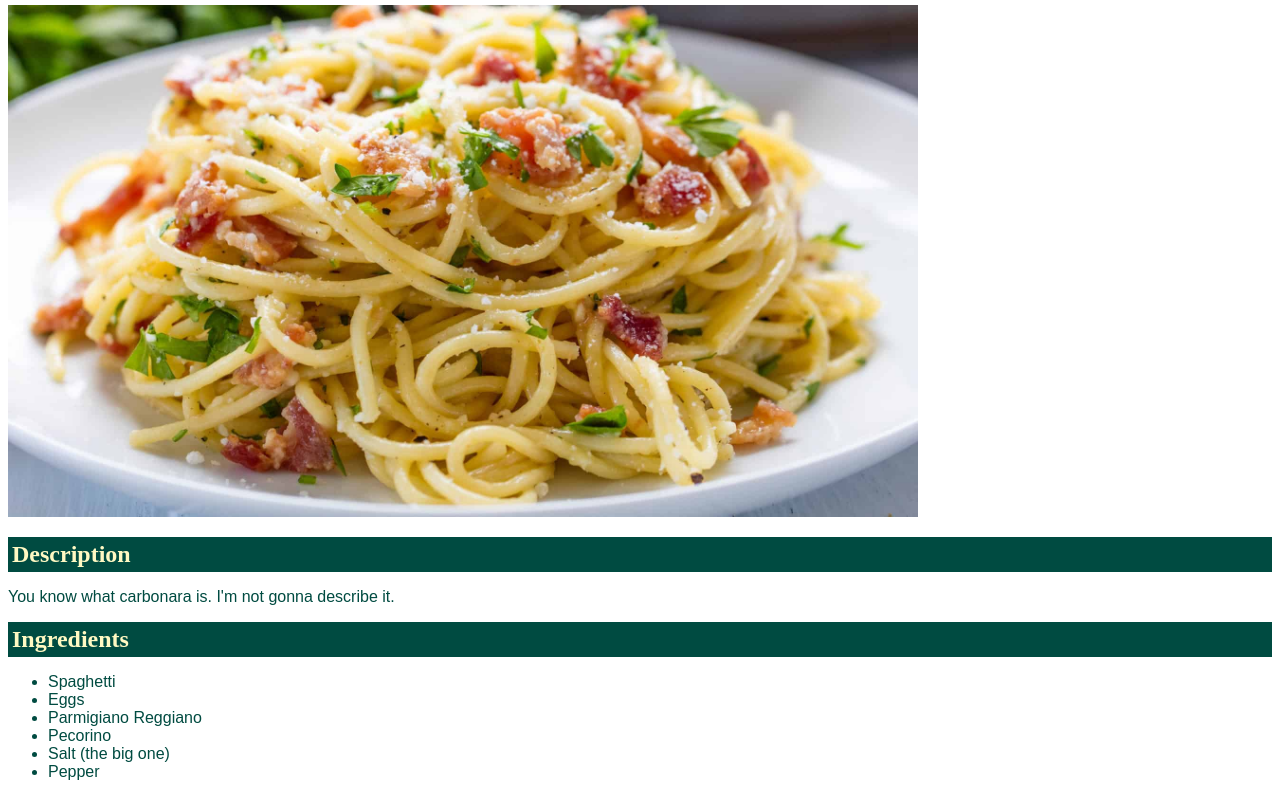
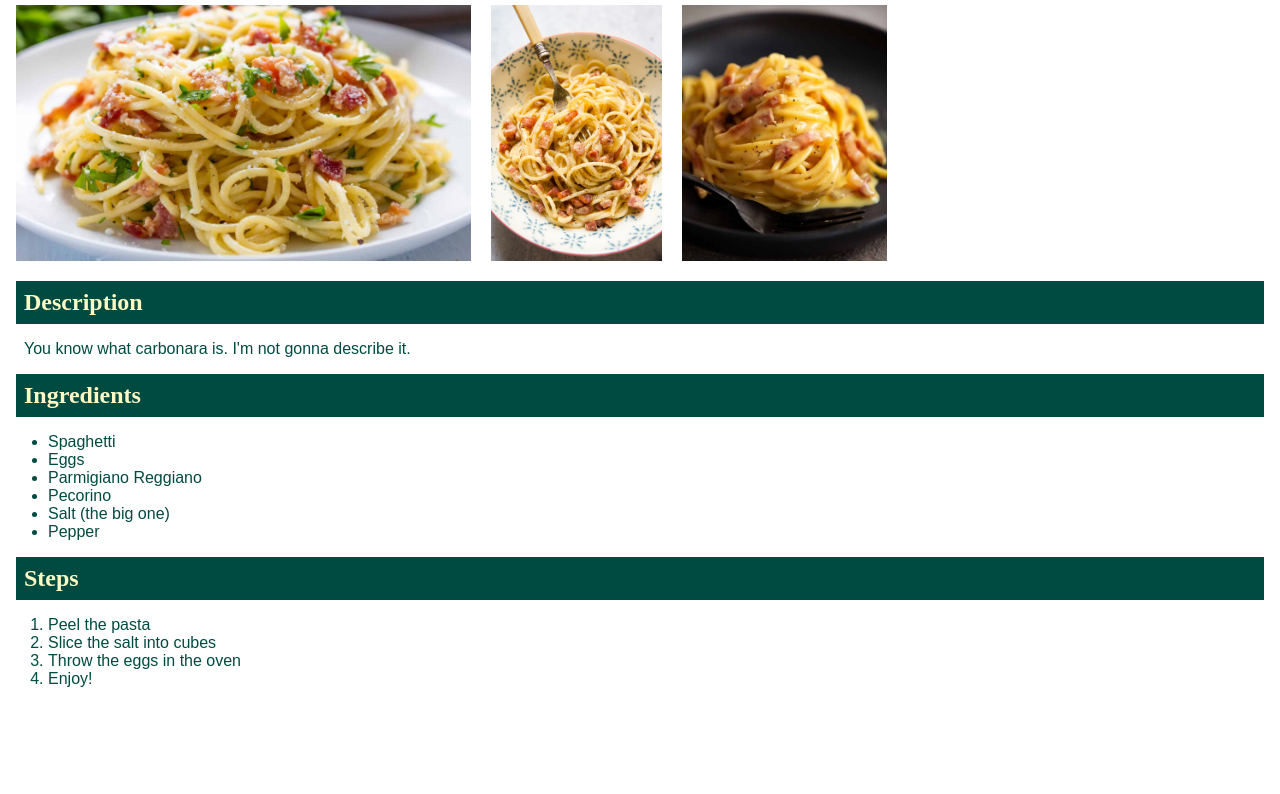
Before and after one commit to Kadmioo/odin-recipes, a plain HTML site: page recipes/carbonara.html in a window 1280 px wide. Shown: the part 72-866 px from the top of the page. After the commit the page ends 800 px from the top, so only its background shows below. Drawn offline with Linux system fonts and the light colour scheme.

Commit message:
Experiment with style and add two pictures

```diff
--- a/recipes/carbonara.html
+++ b/recipes/carbonara.html
@@ -9,6 +9,8 @@
 <body>
     <h1>Pasta alla carbonara</h1>
     <img src="../images/Carbonara.jpg" alt="A plate of carbonara">
+    <img src="../images/Carbonara 2.jpg" alt="Another plate of carbonara">
+    <img src="../images/Carbonara 3.jpg" alt="Another plate of carbonara">
     <h2>Description</h2>
     <p>You know what carbonara is. I'm not gonna describe it.</p>
     <h2>Ingredients</h2>
--- a/style.css
+++ b/style.css
@@ -4,19 +4,21 @@ h1, h2{
     color: rgb(255, 249, 195);
     background-color: rgb(0, 75, 65);
 
-    padding: 4px;
-
-    margin-top: 16px;
-    margin-bottom: 16px;
-    margin-left: 0;
-    margin-right: 0;
+    padding: 8px;
+    margin: 8px;
 }
 
-p, li, ul, ol{
+p, li{
     font-family: Arial, Helvetica, sans-serif;
     color: rgb(0, 75, 65);
 }
 
+p{
+    margin: 8px;
+    padding: 8px;
+}
+
 img{
-    height: 512px;
+    height: 256px;
+    margin: 8px;
 }
```
Also changed, not shown: images/Carbonara 2.jpg (added), images/Carbonara 3.jpg (added).
